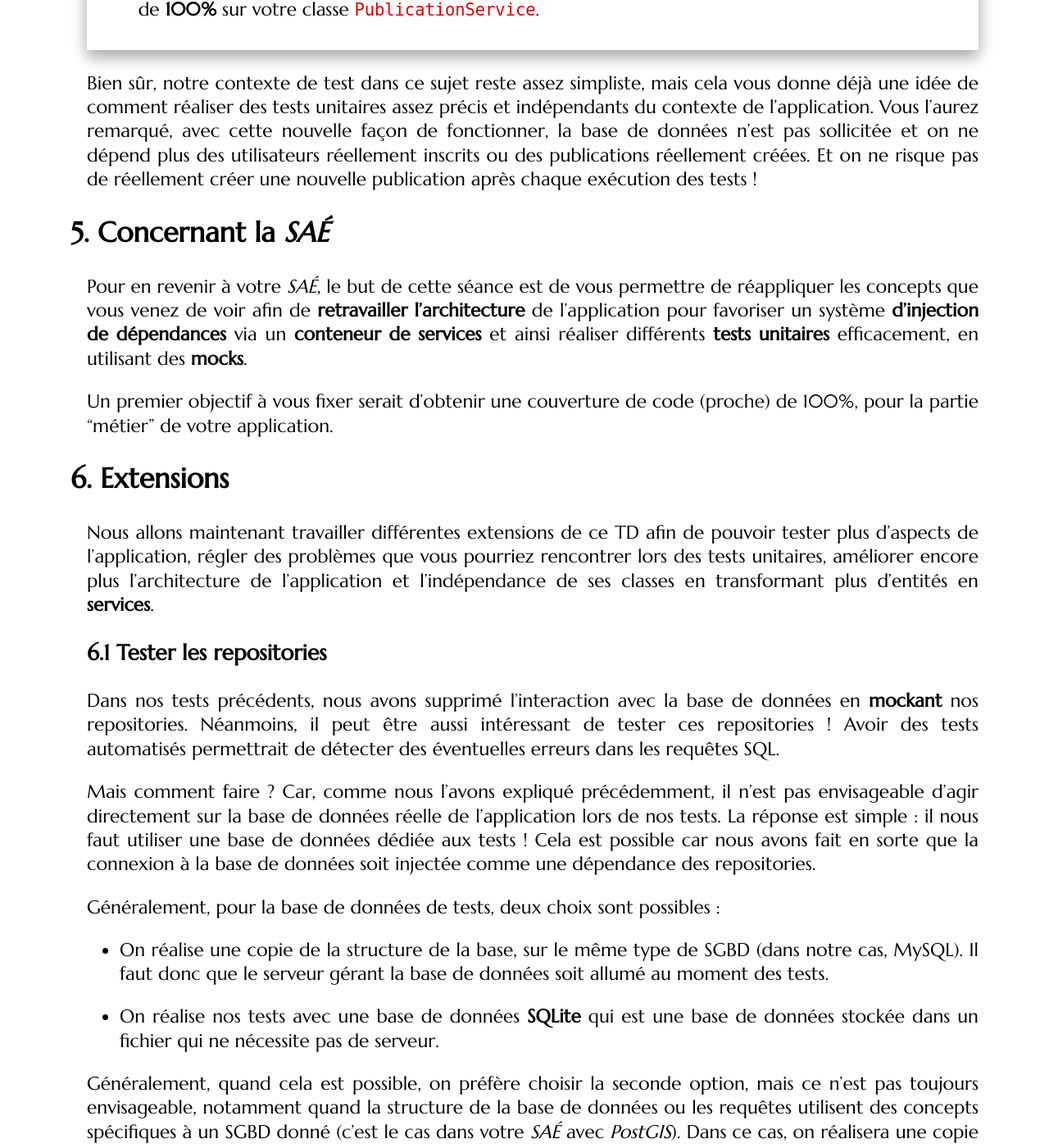
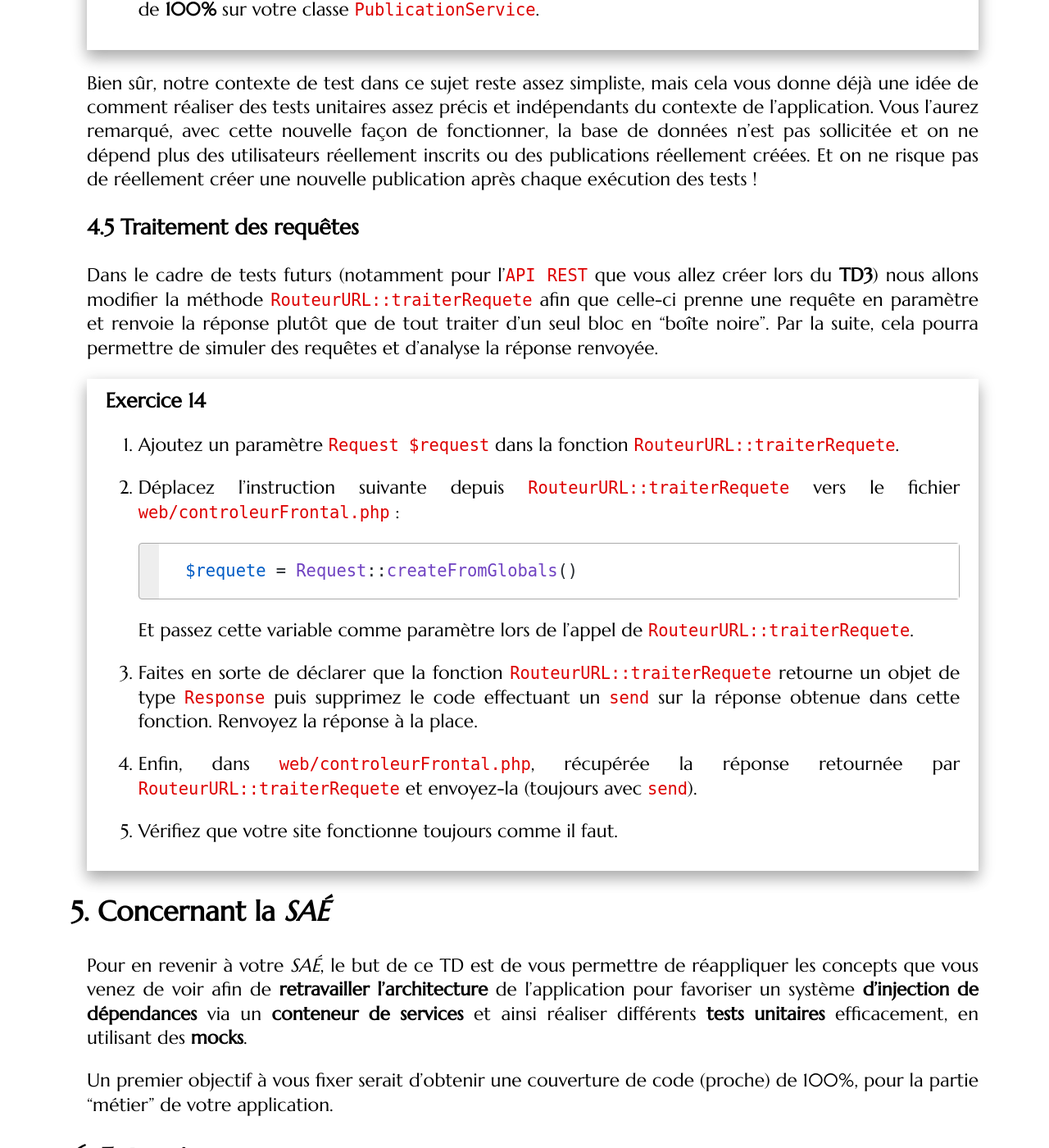
Before and after one commit to romainlebreton/R4.A.10-ComplementWeb, a Jekyll site: the page built from tutorials/tutorial_sae_tests_archi.md, in a window 1280 px wide and 1400 px high, scrolled down 35101 px. Shown: the whole window at 82% size. Built offline with Jekyll 4.4.1, drawn with Linux system fonts in a browser that asks for light colours; some web fonts are replaced.

Commit message:
ajout section traiterRequete TD Tests SAE

````diff
--- a/tutorials/tutorial_sae_tests_archi.md
+++ b/tutorials/tutorial_sae_tests_archi.md
@@ -973,9 +973,33 @@ Maintenant que vous connaissez les **mocks**, vous allez pouvoir les utiliser po
 
 Bien sûr, notre contexte de test dans ce sujet reste assez simpliste, mais cela vous donne déjà une idée de comment réaliser des tests unitaires assez précis et indépendants du contexte de l'application. Vous l'aurez remarqué, avec cette nouvelle façon de fonctionner, la base de données n'est pas sollicitée et on ne dépend plus des utilisateurs réellement inscrits ou des publications réellement créées. Et on ne risque pas de réellement créer une nouvelle publication après chaque exécution des tests !
 
+### Traitement des requêtes
+
+Dans le cadre de tests futurs (notamment pour l'`API REST` que vous allez créer lors du **TD3**) nous allons modifier la méthode `RouteurURL::traiterRequete` afin que celle-ci prenne une requête en paramètre et renvoie la réponse plutôt que de tout traiter d'un seul bloc en "boîte noire". Par la suite, cela pourra permettre de simuler des requêtes et d'analyse la réponse renvoyée.
+
+<div class="exercise">
+
+1. Ajoutez un paramètre `Request $request` dans la fonction `RouteurURL::traiterRequete`.
+
+2. Déplacez l'instruction suivante depuis `RouteurURL::traiterRequete` vers le fichier `web/controleurFrontal.php` :
+
+    ```php
+    $requete = Request::createFromGlobals()
+    ```
+
+    Et passez cette variable comme paramètre lors de l'appel de `RouteurURL::traiterRequete`.
+
+3. Faites en sorte de déclarer que la fonction `RouteurURL::traiterRequete` retourne un objet de type `Response` puis supprimez le code effectuant un `send` sur la réponse obtenue dans cette fonction. Renvoyez la réponse à la place.
+
+4. Enfin, dans `web/controleurFrontal.php`, récupérée la réponse retournée par `RouteurURL::traiterRequete` et envoyez-la (toujours avec `send`).
+
+5. Vérifiez que votre site fonctionne toujours comme il faut.
+
+</div>
+
 ## Concernant la *SAÉ*
 
-Pour en revenir à votre *SAÉ*, le but de cette séance est de vous permettre de réappliquer les concepts que vous venez de voir afin de **retravailler l'architecture** de l'application pour favoriser un système **d'injection de dépendances** via un **conteneur de services** et ainsi réaliser différents **tests unitaires** efficacement, en utilisant des **mocks**.
+Pour en revenir à votre *SAÉ*, le but de ce TD est de vous permettre de réappliquer les concepts que vous venez de voir afin de **retravailler l'architecture** de l'application pour favoriser un système **d'injection de dépendances** via un **conteneur de services** et ainsi réaliser différents **tests unitaires** efficacement, en utilisant des **mocks**.
 
 Un premier objectif à vous fixer serait d'obtenir une couverture de code (proche) de 100%, pour la partie "métier" de votre application.
 
````
